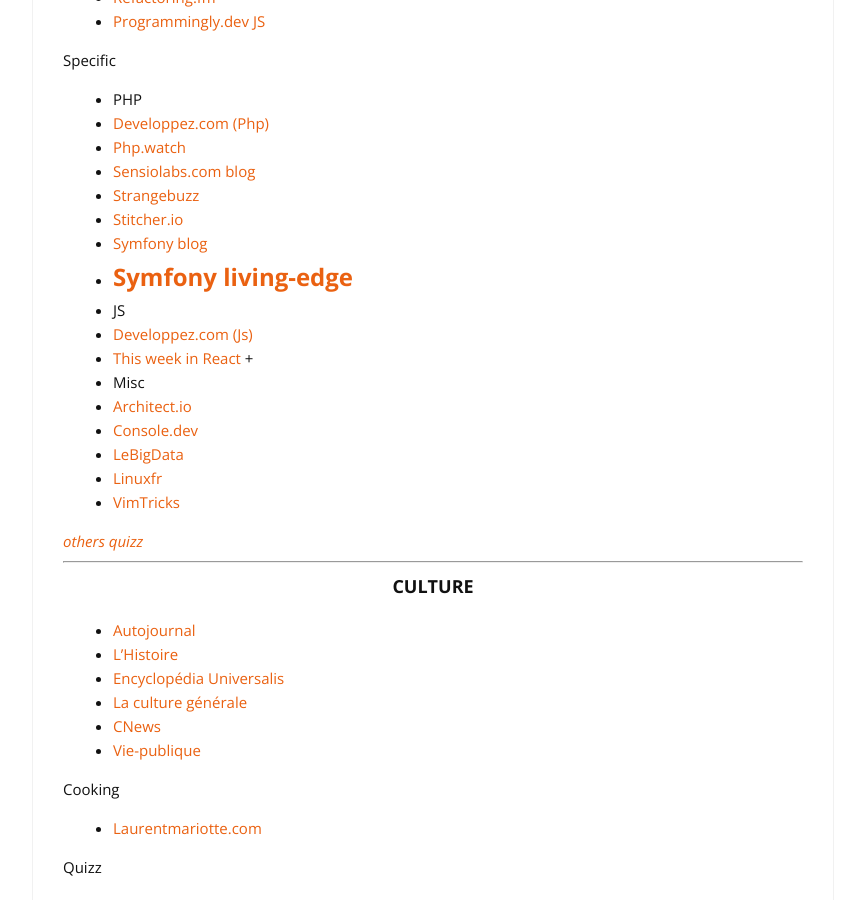
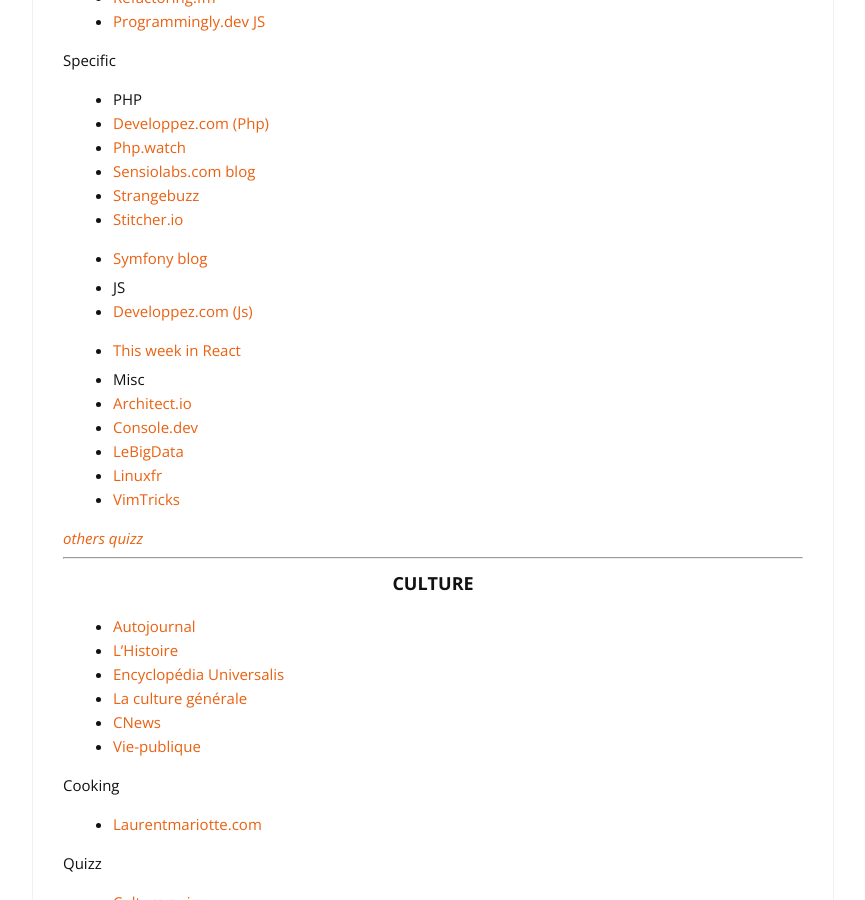
Before and after one commit to cylmat/cylmat.github.io, a Jekyll site: the page built from _pages/news.md, in a window 1280 px wide and 900 px high, scrolled down 798 px. Shown: the whole window, without its empty margins (207-1072 px from the left). Built offline with Jekyll 4.4.1, drawn with Linux system fonts in a browser that asks for light colours; nearby versions of some CDN libraries.

Commit message:
Update news.md

```diff
--- a/_pages/news.md
+++ b/_pages/news.md
@@ -44,12 +44,11 @@
 - [Strangebuzz](https://www.strangebuzz.com/fr)
 - [Stitcher.io](https://stitcher.io)
 - [Symfony blog](https://symfony.com/blog)
-- [Symfony living-edge](https://symfony.com/blog/category/living-on-the-edge)
--
+
 + JS
 + [Developpez.com (Js)](https://javascript.developpez.com)
 + [This week in React](https://thisweekinreact.com/articles)
-+
+
 * Misc
 * [Architect.io](https://www.architect.io/blog)
 * [Console.dev](https://console.dev)
```
